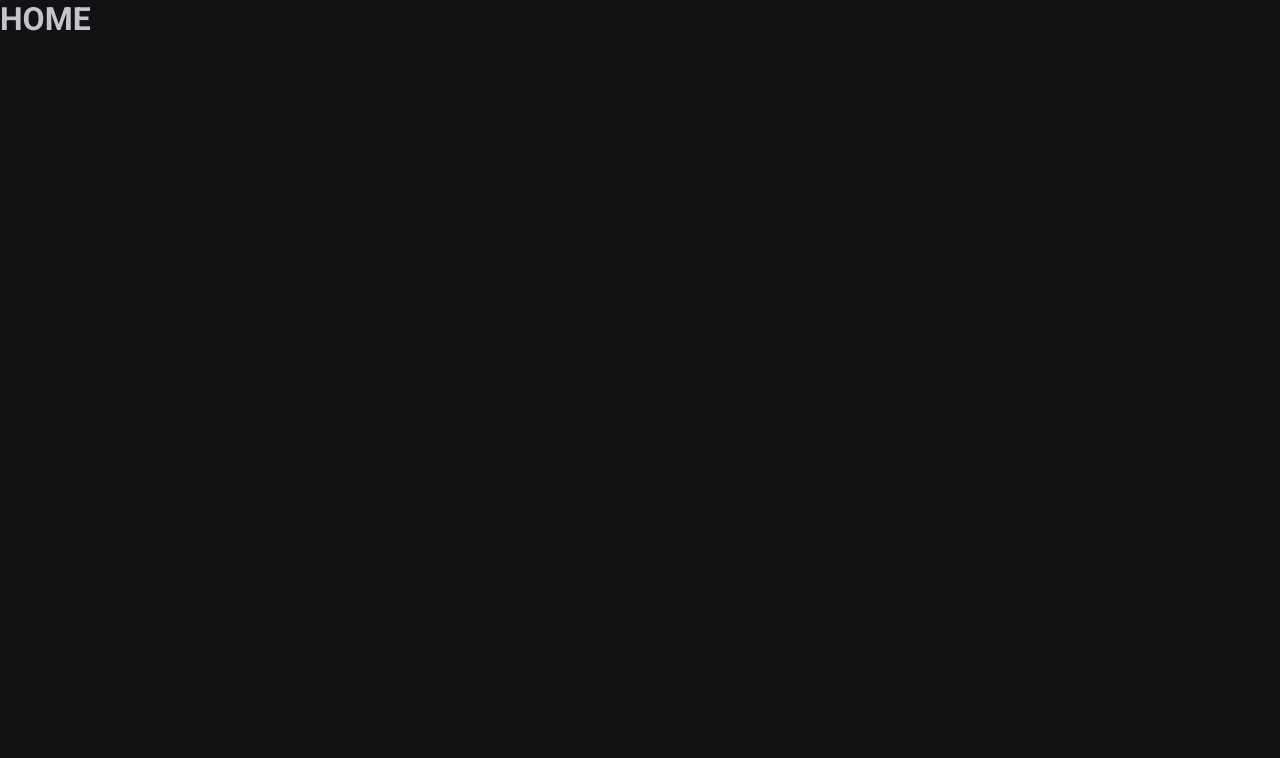
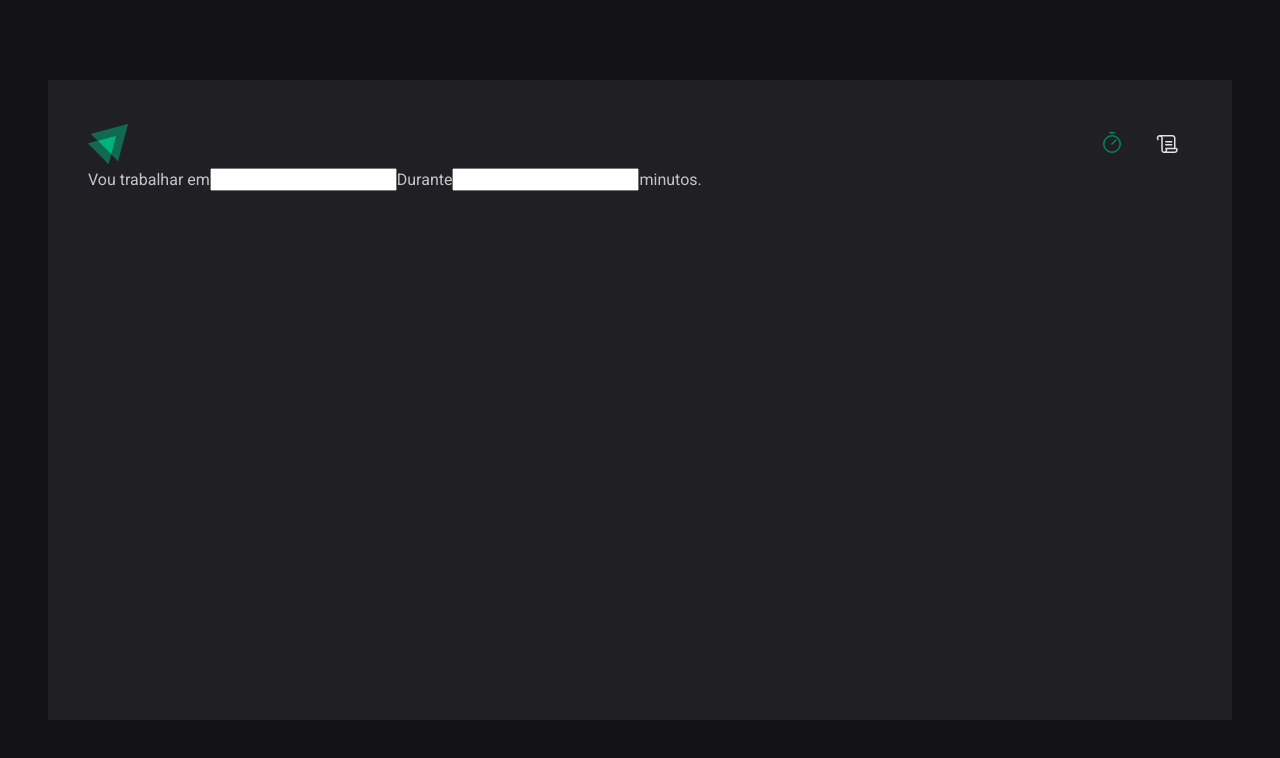
Before and after one commit to RodolfoEnsides/02-ignite-timer, a React (Vite) app: page / in a window 1280 px wide. Shown: the top 758 px of the page. Built offline with nearby package versions, Linux system fonts and the light colour scheme.

Commit message:
feat: adjust header component

```diff
--- a/package.json
+++ b/package.json
@@ -10,6 +10,7 @@
     "lint:test": "eslint src --ext .ts,.tsx"
   },
   "dependencies": {
+    "phosphor-react": "^1.4.1",
     "react": "^18.2.0",
     "react-dom": "^18.2.0",
     "react-router-dom": "^6.4.3",
--- a/src/Router.tsx
+++ b/src/Router.tsx
@@ -1,12 +1,15 @@
 import { Route, Routes } from 'react-router-dom'
 import { Home } from './pages/Home'
 import { History } from './pages/History'
+import { DefaultLayout } from './layouts/DefaultLayout'
 
 export function Router() {
   return (
     <Routes>
-      <Route path="/" element={<Home />} />
-      <Route path="/history" element={<History />} />
+      <Route path="/" element={<DefaultLayout />}>
+        <Route path="/" element={<Home />} />
+        <Route path="/history" element={<History />} />
+      </Route>
     </Routes>
   )
 }
--- /dev/null
+++ b/src/components/Header/index.tsx
@@ -0,0 +1,21 @@
+import { HeaderContainer } from './styles'
+
+import logoIgnite from '../../assets/logo-ignite.svg'
+import { Scroll, Timer } from 'phosphor-react'
+import { NavLink } from 'react-router-dom'
+
+export function Header() {
+  return (
+    <HeaderContainer>
+      <img src={logoIgnite} alt="" />
+      <nav>
+        <NavLink to="/" title="Timer">
+          <Timer size={24} />
+        </NavLink>
+        <NavLink to="/history" title="Histórico">
+          <Scroll size={24} />
+        </NavLink>
+      </nav>
+    </HeaderContainer>
+  )
+}
--- /dev/null
+++ b/src/components/Header/styles.ts
@@ -0,0 +1,33 @@
+import styled from 'styled-components'
+
+export const HeaderContainer = styled.header`
+  display: flex;
+  align-items: center;
+  justify-content: space-between;
+
+  nav {
+    display: flex;
+    gap: 0.5rem;
+    a {
+      width: 3rem;
+      height: 3rem;
+
+      display: flex;
+      align-items: center;
+      justify-content: center;
+
+      color: ${(props) => props.theme['gray-100']};
+
+      border-top: 3px solid transparent;
+      border-bottom: 3px solid transparent;
+
+      :hover {
+        border-bottom: 3px solid ${(props) => props.theme['green-500']};
+      }
+
+      &.active {
+        color: ${(props) => props.theme['green-500']};
+      }
+    }
+  }
+`
--- /dev/null
+++ b/src/layouts/DefaultLayout/index.tsx
@@ -0,0 +1,12 @@
+import { Outlet } from 'react-router-dom'
+import { Header } from '../../components/Header'
+import { LayoutContainer } from './styles'
+
+export function DefaultLayout() {
+  return (
+    <LayoutContainer>
+      <Header />
+      <Outlet />
+    </LayoutContainer>
+  )
+}
--- /dev/null
+++ b/src/layouts/DefaultLayout/styles.ts
@@ -0,0 +1,13 @@
+import styled from 'styled-components'
+
+export const LayoutContainer = styled.div`
+  max-width: 74rem;
+  height: calc(100vh - 10rem);
+  margin: 5rem auto;
+  padding: 2.5rem;
+
+  background-color: ${(props) => props.theme['gray-800']};
+
+  display: flex;
+  flex-direction: column;
+`
--- a/src/pages/History.tsx
+++ /dev/null
@@ -1,3 +0,0 @@
-export function History() {
-  return <h1>History</h1>
-}
--- /dev/null
+++ b/src/pages/History/index.tsx
@@ -0,0 +1,9 @@
+import { HistoryContainer } from './styles'
+
+export function History() {
+  return (
+    <HistoryContainer>
+      <h1>History</h1>
+    </HistoryContainer>
+  )
+}
--- /dev/null
+++ b/src/pages/History/styles.ts
@@ -0,0 +1,5 @@
+import styled from 'styled-components'
+
+export const HistoryContainer = styled.div`
+  display: flex;
+`
--- a/src/pages/Home.tsx
+++ /dev/null
@@ -1,3 +0,0 @@
-export function Home() {
-  return <h1>HOME</h1>
-}
--- /dev/null
+++ b/src/pages/Home/index.tsx
@@ -0,0 +1,17 @@
+import { HomeContainer } from './styles'
+
+export function Home() {
+  return (
+    <HomeContainer>
+      <form action="">
+        <label htmlFor="">Vou trabalhar em</label>
+        <input id="task" />
+
+        <label htmlFor="">Durante</label>
+        <input id="minutesAmount" type="number" />
+
+        <span>minutos.</span>
+      </form>
+    </HomeContainer>
+  )
+}
--- /dev/null
+++ b/src/pages/Home/styles.ts
@@ -0,0 +1,5 @@
+import styled from 'styled-components'
+
+export const HomeContainer = styled.div`
+  display: flex;
+`
```
Also changed, not shown: src/assets/logo-ignite.svg (added), 1 other file (tests, documents, lock files or other folders).
